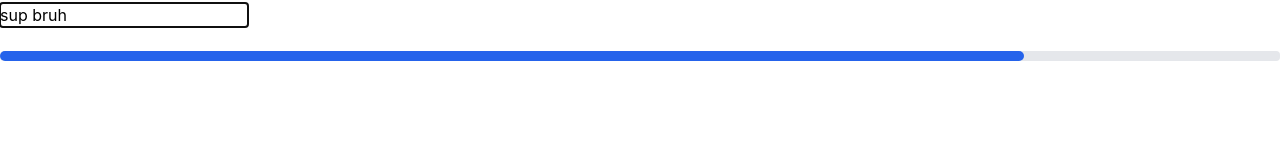
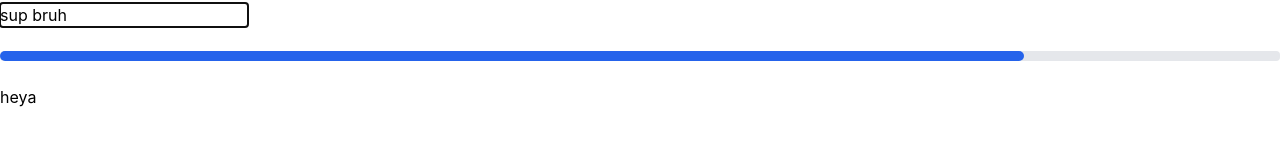
Before and after one commit to acadea/course_react_deep_dive, a React (Vite) app: page /#/ in a window 1280 px wide. Shown: the part 227-372 px from the top of the page. Built offline with nearby package versions, Linux system fonts and the light colour scheme.

Commit message:
added tooltip

```diff
--- /dev/null
+++ b/src/components/tooltip/Tooltip.jsx
@@ -0,0 +1,21 @@
+import React from 'react'
+import PropTypes from 'prop-types'
+import css from './Tooltip.module.scss';
+
+function Tooltip({tooltip, children, ...props}) {
+  return (
+    <span
+      className={css.tooltip}
+      data-tooltip={tooltip}
+      {...props}
+    >
+      {children}
+    </span>
+  )
+}
+
+Tooltip.propTypes = {
+  tooltip: PropTypes.string
+}
+
+export default Tooltip
--- /dev/null
+++ b/src/components/tooltip/Tooltip.module.scss
@@ -0,0 +1,25 @@
+.tooltip{
+  position: relative;
+
+  &::after {
+    content: attr(data-tooltip);
+    position: absolute;
+    width: 150px;
+    left: 0;
+    top: 2rem;
+    background-color: rgba(76,76,76,0.85);
+    color: white;
+    padding-left: 1rem;
+    padding-right: 1rem;
+    font-size: 1rem;
+    border-radius: 8px;
+    opacity: 0;
+
+    transition-duration: 0.25s;
+    transition-property: opacity;
+  }
+
+  &:hover::after{
+    opacity: 1;
+  }
+}
--- a/src/pages/Home.jsx
+++ b/src/pages/Home.jsx
@@ -9,6 +9,7 @@ import css from './Home.module.scss';
 import Toggle from '../components/toggle/Toggle';
 import EditableInput from '../components/input/EditableInput';
 import ProgressBar from '../components/progress-bar/ProgressBar';
+import Tooltip from '../components/tooltip/Tooltip';
 
 export default function Home(props) {
 
@@ -50,6 +51,14 @@ export default function Home(props) {
       <br />
       <ProgressBar percent={80}/>
 
+      <br />
+
+
+      <Tooltip tooltip={"hey bruh"}>
+        <div>heya</div>
+      </Tooltip>
+
+
     </PublicLayout>
   )
 }
```
